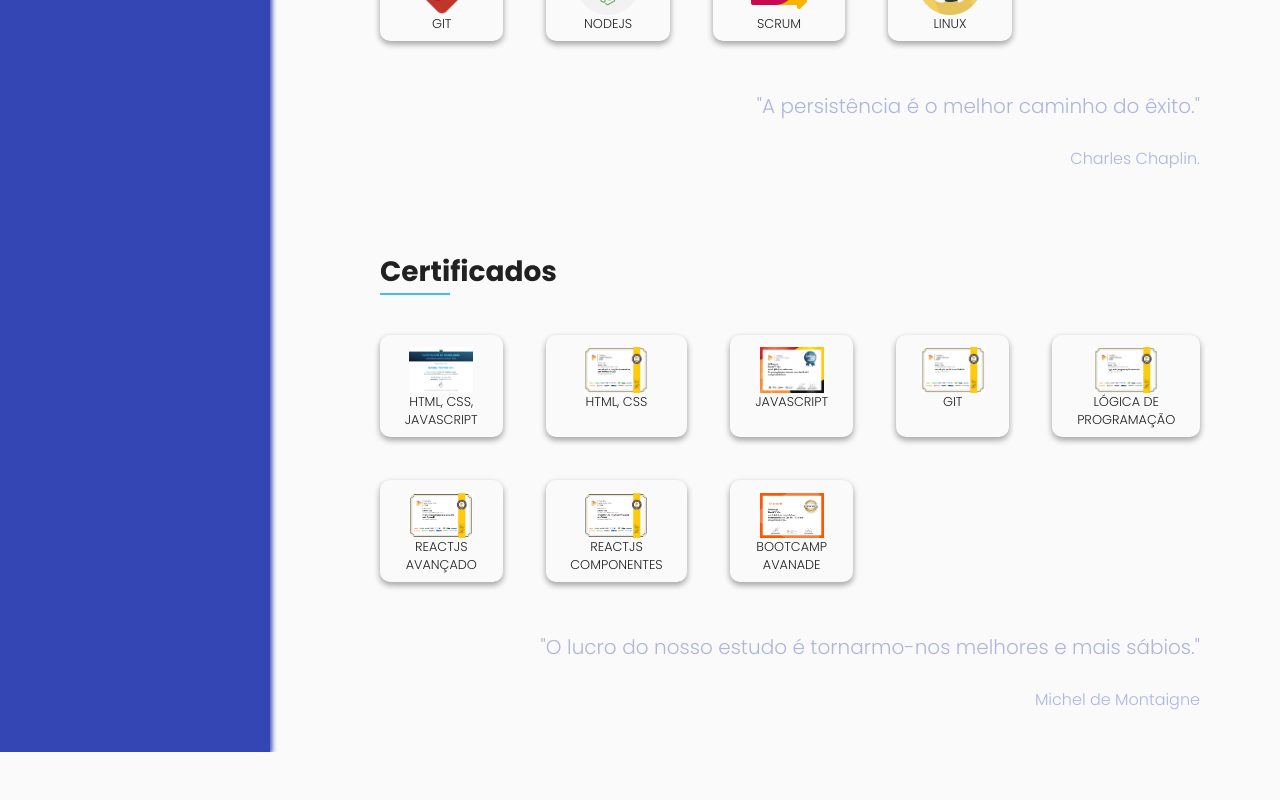
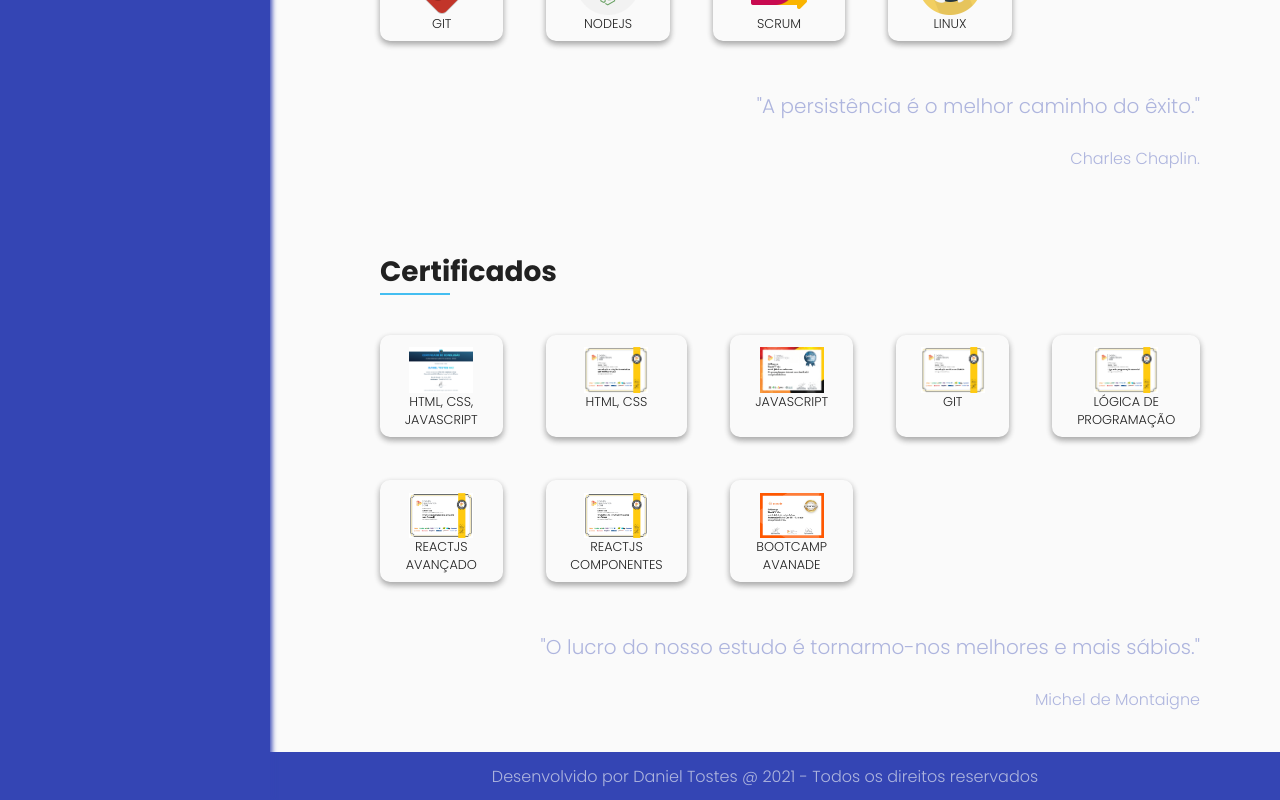
Before and after one commit to danieltvaz/danieltvaz.github.io, a React (Create React App) app: page / in a window 1280 px wide. Shown: the part 1362-2162 px from the top of the page. Before the commit the page ends 2114 px from the top, so only its background shows below. Built offline with nearby package versions, Linux system fonts and the light colour scheme.

Commit message:
feat: added footer

```diff
--- a/src/App.js
+++ b/src/App.js
@@ -1,4 +1,5 @@
 import { Element } from "react-scroll";
+import Footer from "./containers/Footer";
 import Theme from "./styles/Theme";
 import SideBar from "./containers/SideBar";
 import GlobalStyle from "./styles/global";
@@ -33,6 +34,7 @@ function App() {
             <Element id="certificates">
               <Certificates />
             </Element>
+            <Footer />
           </div>
         </AppWrapper>
       </Theme>
--- a/src/containers/Footer.jsx
+++ b/src/containers/Footer.jsx
@@ -0,0 +1,30 @@
+import styled from "styled-components";
+
+const Wrapper = styled.footer`
+  display: flex;
+  align-items: center;
+  justify-content: center;
+  height: 48px;
+  background: ${({ theme }) => theme.foreground};
+  @media screen and (min-width: 320px) and (max-width: 1023px) {
+    padding: 10px 20px;
+  }
+`;
+
+const Text = styled.p`
+  color: ${({ theme }) => theme.navLink};
+  margin-right: 20px;
+  @media screen and (min-width: 320px) and (max-width: 1023px) {
+    font-size: 10px;
+  }
+`;
+
+export default function () {
+  return (
+    <Wrapper>
+      <Text>
+        Desenvolvido por Daniel Tostes @ 2021 - Todos os direitos reservados
+      </Text>
+    </Wrapper>
+  );
+}
```
